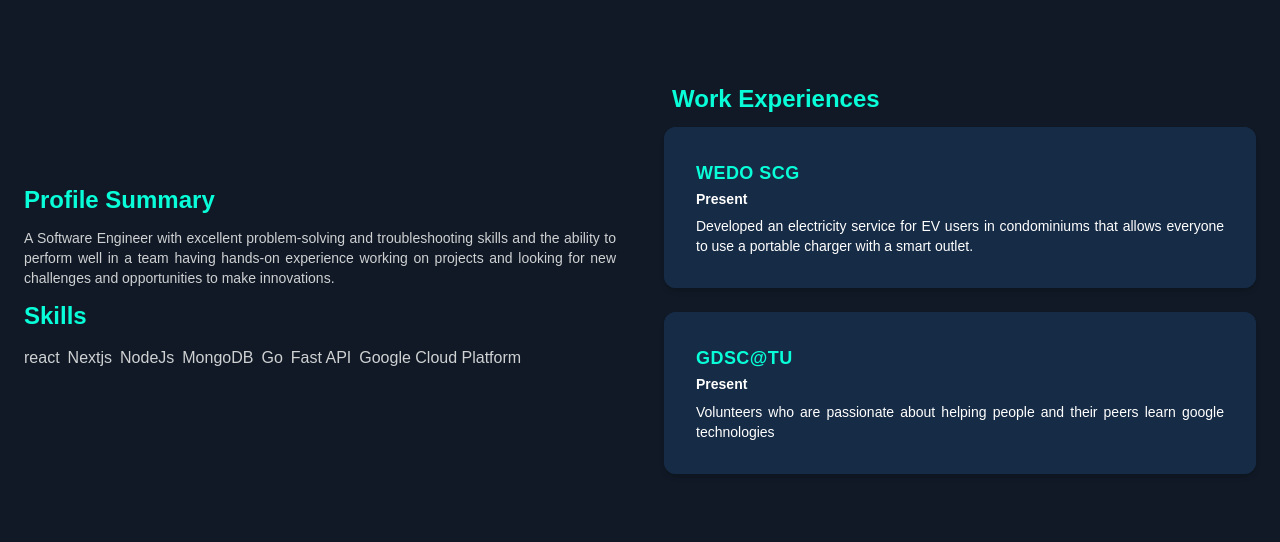
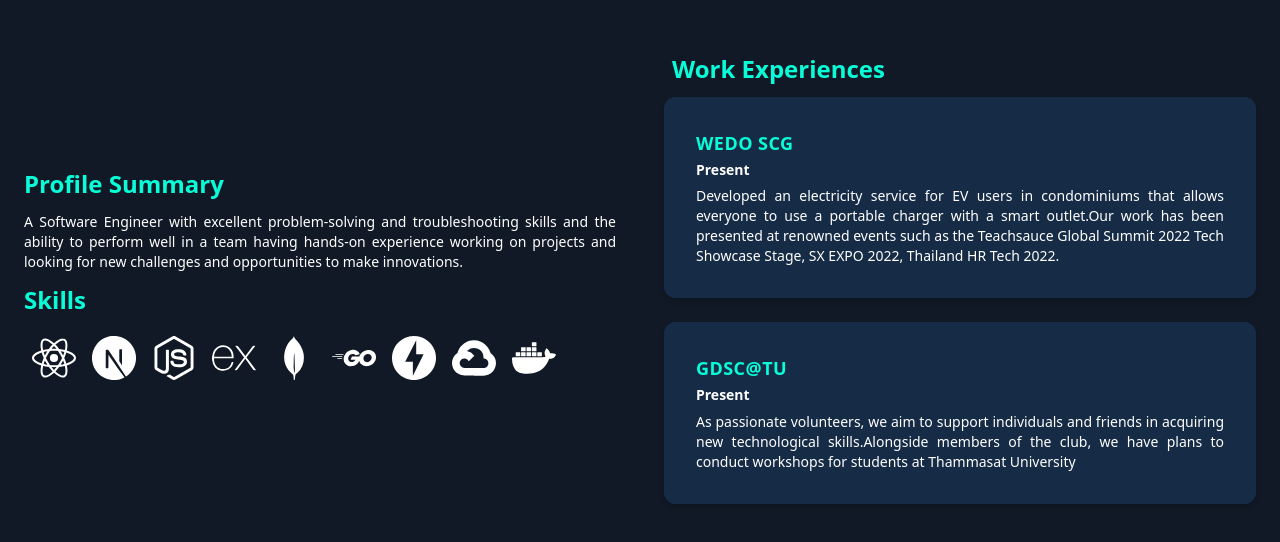
Before and after one commit to ThanachotD/thanachot.github.io, a Next.js app: page / in a window 1280 px wide. Shown: the part 922-1464 px from the top of the page. Built offline with nearby package versions, Linux system fonts and the light colour scheme.

Commit message:
New Update

```diff
--- a/package.json
+++ b/package.json
@@ -26,6 +26,7 @@
     "typescript": "4.9.5"
   },
   "devDependencies": {
+    "@tailwindcss/typography": "^0.5.9",
     "autoprefixer": "^10.4.13",
     "postcss": "^8.4.21",
     "tailwindcss": "^3.2.7"
--- a/pages/index.tsx
+++ b/pages/index.tsx
@@ -2,10 +2,12 @@
 import Image from 'next/image'
 import { Inter } from 'next/font/google'
 import styles from '@/styles/Home.module.css'
-import { SiGithub ,SiLinkedin} from 'react-icons/si'
 import { FaFile } from 'react-icons/fa'
 import Link from 'next/link';
 import { useRouter } from 'next/router'
+
+import { SiGithub ,SiLinkedin , SiNextdotjs , SiFastapi , SiMongodb, SiReact, SiNodedotjs, SiGo, SiGooglecloud, SiExpress, SiSwagger, SiDocker} from 'react-icons/si'
+import {FaNodeJs ,FaReact , FaPython} from 'react-icons/fa'
 
 const inter = Inter({ subsets: ['latin'] })
 
@@ -24,8 +26,8 @@
         <link rel="icon" href="/thanachot.ico" />
         <meta name="description" content="A web portfolio is a digital collection showcasing professional or creative skills, experiences, and achievements. It is presented on a website and can include resumes and work samples. It is used to showcase abilities and accomplishments to potential employers, clients, or partners."></meta>
       </Head>
-      <main >
-        <div className='w-full w-screen bg-[#101925]'>
+      <main className='scroll-smooth font-sans antialiased'>
+        <div className='w-full w-screen bg-[#101925]  '>
         <div className="container mx-auto">
         <div className="grid justify-items-center content-center items-center  d:h-full h-screen">
         <div><Image
@@ -34,15 +36,15 @@
             alt="Picture of the author"
             width={300}
             height={300}/></div>
-            <div className='text-[#CFD1D3] text-xs m-2 mb-4 font-thin'>Hello , I am </div>
-            <div className='text-[#08FDD8] text-2xl font-2xl  font-bold sm:text-4xl' >Thanachot Wongmetin</div>
+            <div className='text-[#CFD1D3] text-xs m-2 mb-4 font-thin  '>Hello , I am </div>
+            <div className='text-[#08FDD8] text-2xl font-2xl  font-bold sm:text-4xl ' >Thanachot Wongmetin</div>
             <div className='text-[#CFD1D3] text-sm m-2 font-thin sm:text-sm'>Software Engineering · UX/UI Design · Photographer </div>
             <div className='text-[#CFD1D3] text-sm m-2 font-thin'> </div>
-            <div className="flex items-center ...">
-           <Link className="text-[#CFD1D3] mx-3" href={"https://github.com/ThanachotD"}><SiGithub size={25} className='hover:text-[#000]'/></Link>
-           <Link className="text-[#CFD1D3]  mx-3" href={'https://www.linkedin.com/in/thanachot-wongmetin-94bb49210/'}><SiLinkedin  size={25} className='hover:text-[#007AEA]'/>  </Link>
-            <button onClick={getResume} className="bg-[#08FDD8] mx-4 mr-2 hover:bg-[#FFF]  text-[#000000] font-bold text-sm py-2 px-6 rounded-full  flex flex-row">
-            <FaFile size={18} className='mx-1'/> Resume </button>
+            <div className="flex items-center">
+           <Link className="  text-[#CFD1D3] mx-3" href={"https://github.com/ThanachotD"}><SiGithub size={25} className='hover:text-[#000]'/></Link>
+           <Link className=" text-[#CFD1D3]  mx-3" href={'https://www.linkedin.com/in/thanachot-wongmetin-94bb49210/'}><SiLinkedin  size={25} className='hover:text-[#007AEA]'/>  </Link>
+            <button onClick={getResume} className="bg-[#08FDD8] mx-4 mr-2 hover:bg-[#FFF]  text-[#000000] font-bold text-sm py-2 px-6 rounded-full  flex flex-row animate-bounce">
+            <FaFile size={18} className='mx-1 '/> Resume </button>
             </div>
           </div>
           </div>
@@ -54,36 +56,42 @@
 
           <div className='text-[#08FDD8] text-xl font-xl  font-bold sm:text-2xl mb-3' >Profile Summary</div>
 
-            <div className='text-[#CFD1D3] text-sm text-justify'> A Software Engineer with excellent problem-solving and troubleshooting skills and the ability to perform well in a team having hands-on experience working on projects and looking for new challenges and opportunities to make innovations.</div>
+            <div className='text-white text-sm text-justify break-words'> A Software Engineer with excellent problem-solving and troubleshooting skills and the ability to perform well in a team having hands-on experience working on projects and looking for new challenges and opportunities to make innovations.</div>
             <div className='text-[#08FDD8] text-xl font-xl  font-bold sm:text-2xl my-3' >Skills</div>
             <div className='flex flex-column flex-wrap'>
 
-            <div className='mr-2 text-[#CFD1D3] '>
-              react
+            <div className='m-2 text-white '>
+              <SiReact size={44}></SiReact>
             </div>
-            <div className='mr-2 text-[#CFD1D3] '>
-              Nextjs
+            <div className='m-2 text-white '>
+            <SiNextdotjs size={44}></SiNextdotjs>
             </div>
-            <div className='mr-2 text-[#CFD1D3] '>
-              NodeJs
+            <div className='m-2 text-white '>
+            <SiNodedotjs size={44}></SiNodedotjs>
             </div>
-            <div className='mr-2 text-[#CFD1D3] '>
-              MongoDB
+            <div className='m-2 text-white '>
+            <SiExpress size={44}></SiExpress >
             </div>
-            <div className='mr-2 text-[#CFD1D3] '>
-              Go
+            <div className='m-2 text-white '>
+            <SiMongodb size={44}></SiMongodb>
             </div>
-            <div className='mr-2 text-[#CFD1D3] '>
-              Fast API
+            <div className='m-2 text-white '>
+            <SiGo size={44}></SiGo>
             </div>
-            <div className='mr-2 text-[#CFD1D3] '>
-              Google Cloud Platform
+            <div className='m-2 text-white '>
+            <SiFastapi size={44}></SiFastapi>
+            </div>
+            <div className='m-2 text-white '>
+            <SiGooglecloud size={44}></SiGooglecloud>
+            </div>
+            <div className='m-2 text-white '>
+            <SiDocker size={44}></SiDocker>
             </div>
 
             </div>
           </div>
             <div className="basis-full sm:basis-1/2 p-6">
-            <div className='text-[#08FDD8] text-xl font-xl  font-bold sm:text-2xl mb-3 pl-2' >Work Experiences</div>
+            <div className='text-[#08FDD8] text-xl font-xl   font-bold sm:text-2xl mb-3 pl-2' >Work Experiences</div>
 
             <div className="max-w-md mx-auto rounded-xl shadow-md overflow-hidden md:max-w-2xl  bg-[#162B45] mb-6">
               <div className="md:flex">
@@ -91,9 +99,8 @@
                   </div>
                 <div className="p-8 bg-[#162B45]">
                   <div className="uppercase tracking-wide text-lg text-[#08FDD8]  font-semibold ">WEDO  SCG </div>
-                  <a href="#" className="block mt-1 text-sm leading-tight text-white font-semibold hover:underline">Present</a>
-                  <p className="mt-2 text-slate-500 text-sm text-justify text-white font-thin ">Developed an electricity service for EV users in condominiums that allows everyone to use a portable charger with a smart
-outlet.</p>
+                  <h1 className="block mt-1 text-sm leading-tight text-white font-semibold hover:underline">Present</h1>
+                  <p className="mt-2 text-slate-500 text-sm text-justify break-words text-white font-thin ">Developed an electricity service for EV users in condominiums that allows everyone to use a portable charger with a smart outlet.Our work has been presented at renowned events such as the Teachsauce Global Summit 2022 Tech Showcase Stage, SX EXPO 2022, Thailand HR Tech 2022.</p>
                 </div>
               </div>
             </div>
@@ -103,8 +110,9 @@
                   </div>
                 <div className="p-8 bg-[#162B45]">
                   <div className="uppercase tracking-wide text-lg text-[#08FDD8]  font-semibold">GDSC@TU</div>
-                  <a href="#" className="block mt-1 text-sm leading-tight font-semibold text-white hover:underline">Present</a>
-                  <p className="mt-2  text-sm text-justify text-white font-thin">Volunteers who are passionate about helping people and their peers learn google technologies</p>
+                  <h1 className="block mt-1 text-sm leading-tight font-semibold text-white hover:underline">Present</h1>
+                  <p className="mt-2  text-sm text-justify break-words text-white font-thin">As passionate volunteers, we aim to support individuals and friends in acquiring new technological skills.Alongside members of the club, we have plans to conduct workshops for students at Thammasat University </p>
+
                 </div>
               </div>
             </div>
--- a/styles/globals.css
+++ b/styles/globals.css
@@ -3,6 +3,7 @@
 @tailwind utilities;
 
 html {
+    overflow-x: hidden;
     font-family: sans-serif;
     line-height: 1.8;
   }
--- a/tailwind.config.js
+++ b/tailwind.config.js
@@ -11,5 +11,5 @@
   theme: {
     extend: {},
   },
-  plugins: [],
+  plugins: [ require('@tailwindcss/typography'),],
 }
```
Also changed, not shown: 1 other file (tests, documents, lock files or other folders).
